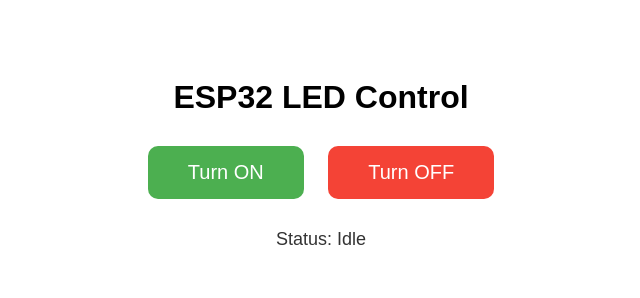
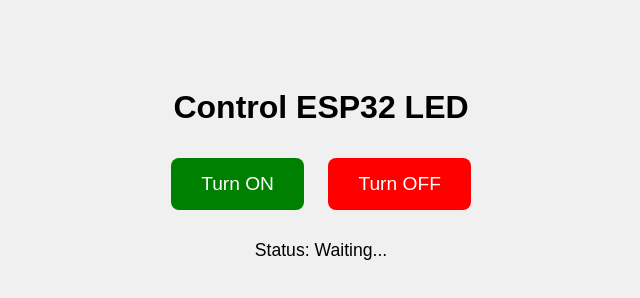
Before and after one commit to Mukilan0227/RSA, a plain HTML site: page index.html in a window 1280 px wide. Shown: the whole page, without its empty margins (319-959 px from the left). Drawn offline with Linux system fonts and the light colour scheme.

Commit message:
index.html

```diff
--- a/index.html
+++ b/index.html
@@ -4,47 +4,44 @@
   <meta charset="UTF-8">
   <title>ESP32 LED Control</title>
   <style>
-    body { font-family: sans-serif; text-align: center; padding-top: 50px; }
-    h1 { font-size: 2em; margin-bottom: 20px; }
+    body {
+      font-family: Arial, sans-serif;
+      text-align: center;
+      padding-top: 60px;
+      background-color: #f0f0f0;
+    }
     button {
-      font-size: 20px;
-      padding: 15px 40px;
+      font-size: 1.2rem;
       margin: 10px;
-      background: #4CAF50;
-      color: white;
+      padding: 15px 30px;
       border: none;
-      border-radius: 10px;
+      border-radius: 8px;
       cursor: pointer;
     }
-    button.off {
-      background: #f44336;
-    }
-    #status {
-      margin-top: 20px;
-      font-size: 18px;
-      color: #333;
-    }
+    .on { background-color: green; color: white; }
+    .off { background-color: red; color: white; }
+    #status { margin-top: 20px; font-size: 1.1rem; }
   </style>
 </head>
 <body>
-  <h1>ESP32 LED Control</h1>
-  <button onclick="toggleLED('on')">Turn ON</button>
+  <h1>Control ESP32 LED</h1>
+  <button class="on" onclick="toggleLED('on')">Turn ON</button>
   <button class="off" onclick="toggleLED('off')">Turn OFF</button>
-  <p id="status">Status: Idle</p>
+  <p id="status">Status: Waiting...</p>
 
   <script>
-    // Replace with your actual ngrok HTTPS URL
-    const ESP32_IP = "https://63f0-121-242-232-133.ngrok-free.app";
+    const ESP32_IP = "https://63f0-121-242-232-133.ngrok-free.app"; // your current tunnel URL
 
     function toggleLED(state) {
       fetch(`${ESP32_IP}/led?state=${state}`)
         .then(res => res.text())
-        .then(text => {
-          document.getElementById("status").innerText = "ESP32: " + text;
+        .then(data => {
+          document.getElementById("status").innerText = "ESP32: " + data;
+          console.log("Response:", data);
         })
         .catch(err => {
           document.getElementById("status").innerText = "ESP32: Error!";
-          console.error(err);
+          console.error("Fetch error:", err);
         });
     }
   </script>
```
